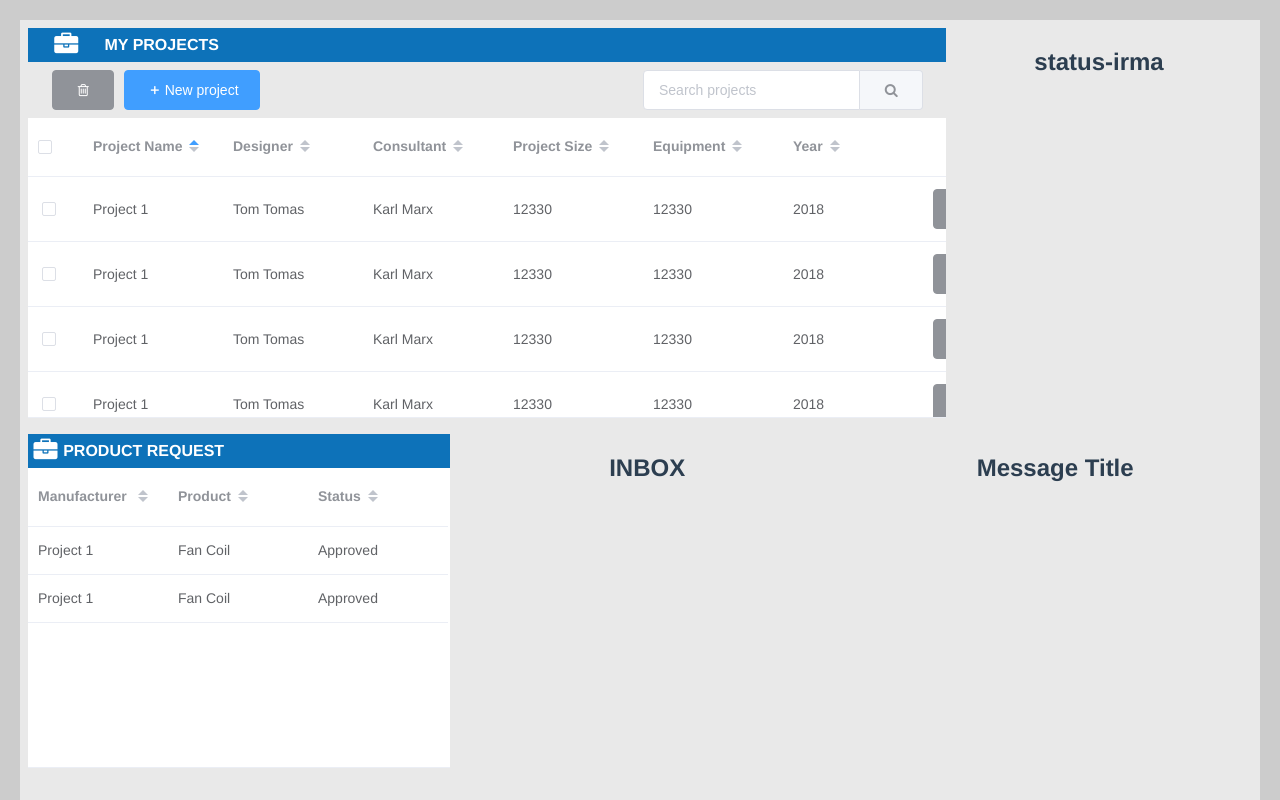
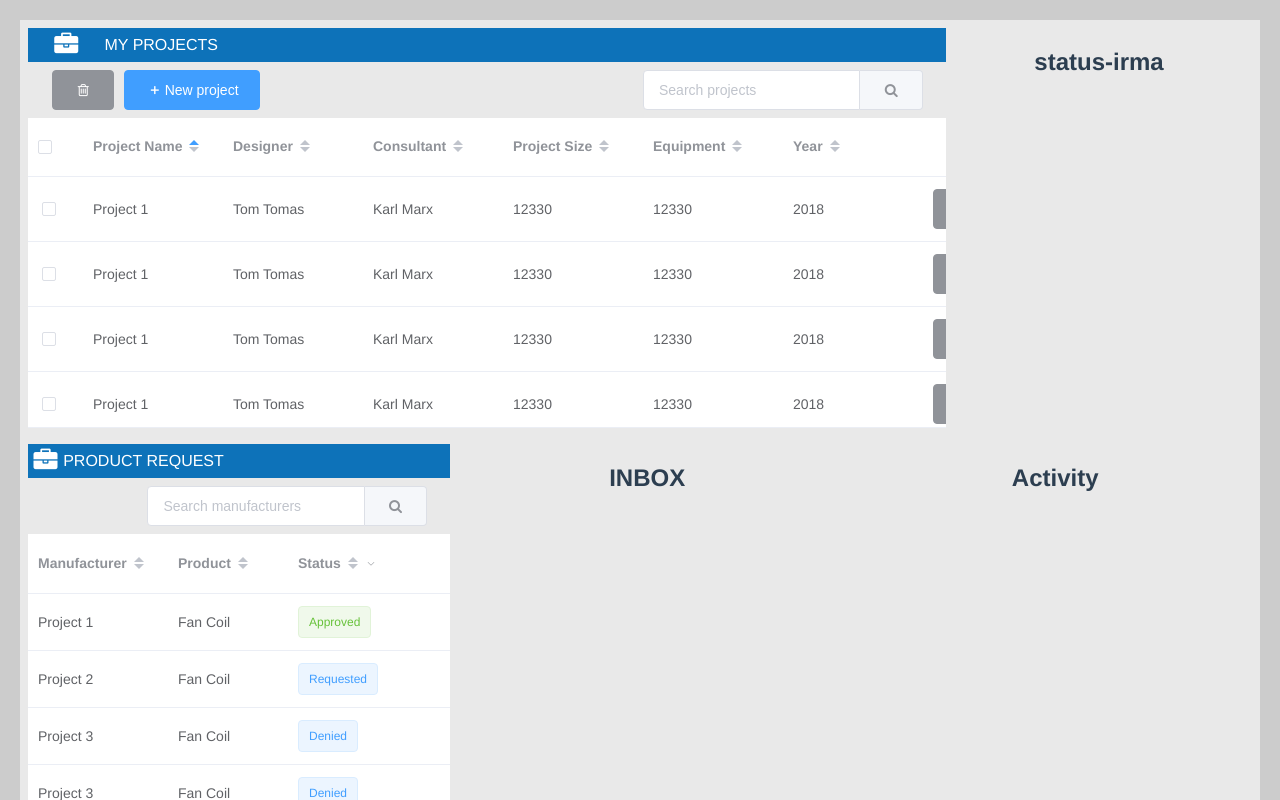
Before and after one commit to dragutin-avdalovic/mechanico, a Vue app: page / in a window 1280 px wide. Built offline with nearby package versions, Linux system fonts and the light colour scheme.

Commit message:
Product request part of page done, the tags for items needs to handled properly, current handling is not the best, working on that

```diff
--- a/src/components/Main.vue
+++ b/src/components/Main.vue
@@ -18,7 +18,7 @@
           </div>
         </el-col>
         <el-col :span="8"><div class="grid-content-bottom bg-purple-2"><h1>INBOX</h1></div></el-col>
-        <el-col :span="8"><div class="grid-content-bottom bg-purple-3"><h1>Message Title</h1></div></el-col>
+        <el-col :span="8"><div class="grid-content-bottom bg-purple-3"><h1>Activity</h1></div></el-col>
       </el-row>
     </el-main>
   </el-container>
@@ -79,7 +79,7 @@ export default {
 .row-bg-bottom {
   padding: 0.5em;
   background-color: #E9E9E9;
-  min-height: calc(100vh - 405px);
+  min-height: calc(100vh - 415px);
 }
 .grid-content
 {
@@ -89,6 +89,7 @@ export default {
 .grid-content-bottom
 {
   min-width: 33vw;
+  height: 100%;
 }
 .el-main
 {
--- a/src/components/partials/MyProjectsPage.vue
+++ b/src/components/partials/MyProjectsPage.vue
@@ -79,7 +79,7 @@ export default {
 .projects-label
 {
   float: left;
-  font-weight: 600;
+  font-weight: 500;
   font-size: 1em;
   padding-top: 0.5em ;
   padding-bottom: 0.5em ;
--- a/src/components/partials/ProductRequest.vue
+++ b/src/components/partials/ProductRequest.vue
@@ -4,34 +4,61 @@
       <el-col :span="2" class="my-projects-icon"><i class="icon-project"></i></el-col>
       <el-col :span="22"><span class="projects-label">PRODUCT REQUEST</span></el-col>
     </el-row>
-    <Table :fields="fields" :columns="columns" :selectable="false" :editable="false"></Table>
+    <el-row type="flex" class="row-header" justify="center">
+      <el-col :span="24">
+        <div class="grid-content">
+          <el-input class="search-input" placeholder="Search manufacturers" v-model="input_search" clearable>
+            <el-button slot="append" type="primary" icon="icon-search"></el-button>
+          </el-input>
+        </div>
+      </el-col>
+    </el-row>
+    <el-row>
+      <TableRequest :fields="fields" :selectable="false" :editable="false"></TableRequest>
+    </el-row>
   </div>
 </template>
 <script>
-import Table from './Table.vue'
+import TableRequest from './TableRequest.vue'
 import TableHeader from './TableHeader.vue'
 export default {
   components: {
-    Table,
+    TableRequest,
     TableHeader
   },
   data () {
     return {
-      columns: [{prop: 'manufacturer', label: 'Manufacturer '}, {prop: 'product', label: 'Product'}, {prop: 'status', label: 'Status'}],
       fields: [{
         manufacturer: 'Project 1',
         product: 'Fan Coil',
         status: 'Approved'
       }, {
-        manufacturer: 'Project 1',
+        manufacturer: 'Project 2',
         product: 'Fan Coil',
-        status: 'Approved'
-      }]
+        status: 'Requested'
+      }, {
+        manufacturer: 'Project 3',
+        product: 'Fan Coil',
+        status: 'Denied'
+      }, {
+        manufacturer: 'Project 3',
+        product: 'Fan Coil',
+        status: 'Denied'
+      }, {
+        manufacturer: 'Project 3',
+        product: 'Fan Coil',
+        status: 'Denied'
+      }],
+      input_search: ''
     }
   }
 }
 </script>
 <style>
-  @import '../../assets/font/fontello/css/fontello.css';
-
+@import '../../assets/font/fontello/css/fontello.css';
+.search-input
+{
+  float: right;
+  margin-right: 15px
+}
 </style>
--- a/src/components/partials/Table.vue
+++ b/src/components/partials/Table.vue
@@ -5,7 +5,7 @@
     :data="fields"
     :default-sort = "{prop: 'projectName', order: 'ascending'}"
     style="width: 100%"
-    height="300"
+    height="310"
     @selection-change="handleSelectionChange">
     <el-table-column v-if="selectable" type="selection" width="55"></el-table-column>
     <el-table-column sortable v-for="(column, key) in columns"
@@ -19,7 +19,6 @@
       </template>
     </el-table-column>
   </el-table>
-
 </template>
 
 <script>
--- /dev/null
+++ b/src/components/partials/TableRequest.vue
@@ -0,0 +1,83 @@
+<template>
+  <el-table
+    ref="tableRequest"
+    class="tableRequest"
+    :data="fields"
+    style="width: 100%"
+    height="310"
+    @selection-change="handleSelectionChange">
+    <el-table-column v-if="selectable" type="selection" width="55"></el-table-column>
+    <el-table-column
+      prop="manufacturer"
+      label="Manufacturer"
+      width="140" sortable>
+    </el-table-column>
+    <el-table-column
+      prop="product"
+      label="Product"
+      width="120" sortable>
+    </el-table-column>
+    <el-table-column
+      prop="status"
+      label="Status"
+      width=""
+      sortable
+      :filters="[{ text: 'Approved', value: 'Approved' }, { text: 'Denied', value: 'Denied' },{ text: 'Requested', value: 'Requested' }]"
+      :filter-method="filterTag"
+      filter-placement="bottom-end">
+      <template slot-scope="scope">
+        <el-tag
+          :type="scope.row.status === 'Approved' ? 'success' : 'primary'"
+          close-transition >{{scope.row.status}}</el-tag>
+      </template>
+    </el-table-column>
+  </el-table>
+
+</template>
+
+<script>
+export default {
+  components: {
+  },
+  data () {
+    return {
+      multipleSelection: []
+    }
+  },
+  props: ['fields', 'selectable', 'editable'],
+  methods: {
+    handleEdit (index, row) {
+      console.log(index, row)
+    },
+    handleSelectionChange (val) {
+      this.multipleSelection = val
+      console.log(this.multipleSelection)
+    },
+    toggleSelection (rows) {
+      if (rows) {
+        rows.forEach(row => {
+          this.$refs.multipleTable.toggleRowSelection(row)
+        })
+      } else {
+        this.$refs.multipleTable.clearSelection()
+      }
+    },
+    formatter (row, column) {
+      return row.address
+    },
+    filterTag (value, row) {
+      return row.status === value
+    },
+    filterHandler (value, row, column) {
+      const property = column['property']
+      return row[property] === value
+    }
+  }
+}
+</script>
+<style>
+  .multipleTable
+  {
+    overflow-y: auto;
+  }
+</style>
```
